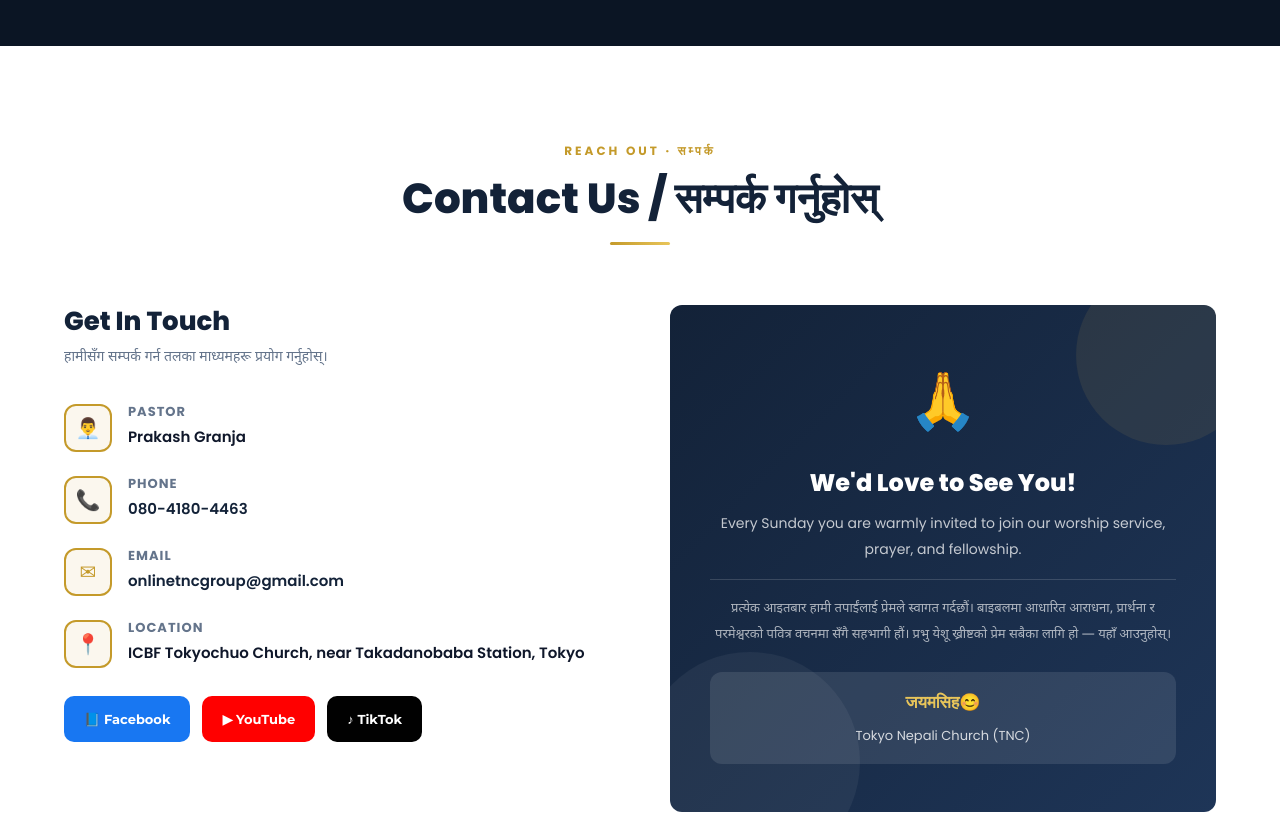
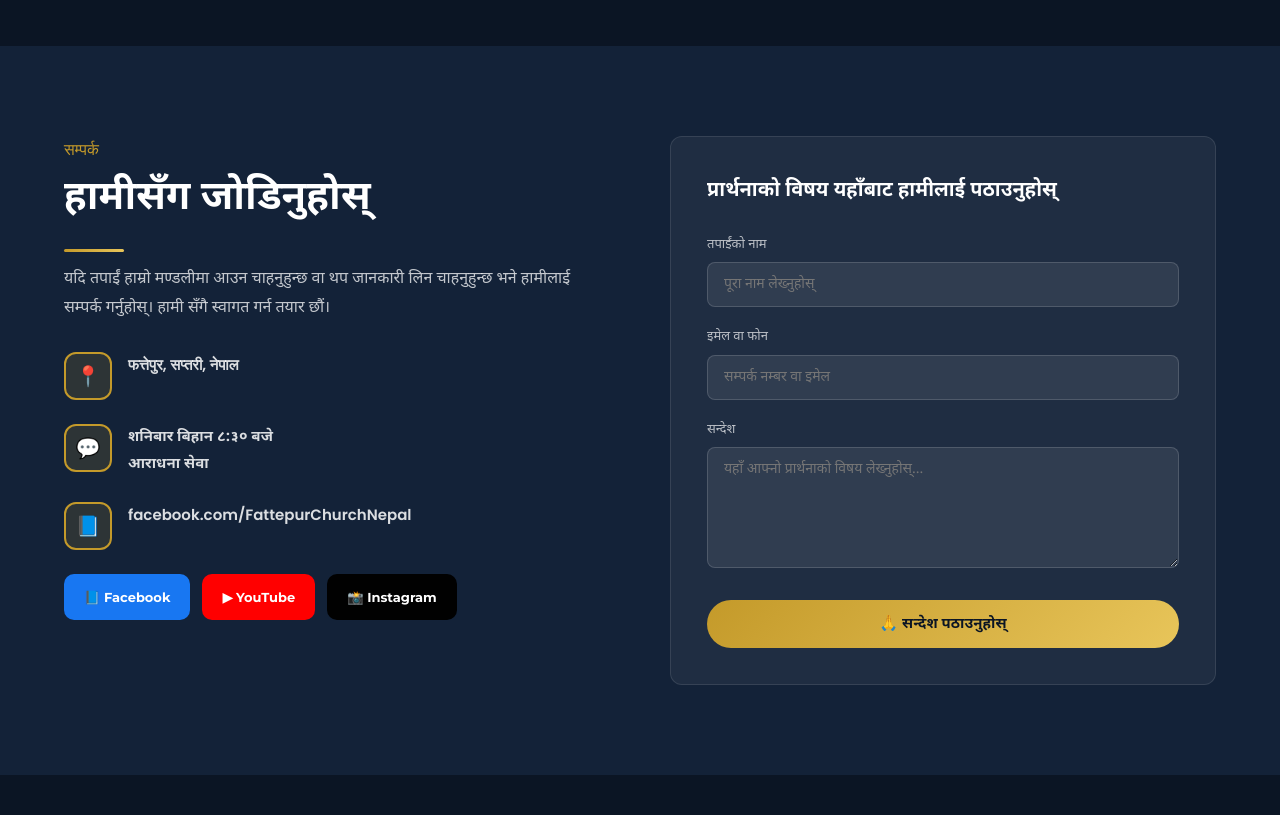
Before and after one commit to tokyonepalichurch/tokyonepalichurch.github.io, a plain HTML site: page index.html in a window 1280 px wide. Shown: the part 6480-7295 px from the top of the page. Drawn offline with nearby package versions, Linux system fonts and the light colour scheme; a web font is replaced by a local one.

Commit message:
Update index.html

```diff
--- a/index.html
+++ b/index.html
@@ -2150,64 +2150,66 @@ footer {
     </div>
   </section>
 
-  <!-- CONTACT PREVIEW -->
-  <section class="section">
+  <!-- PRAYER REQUEST FORM (HOME) -->
+<section class="section" style="background: var(--navy);">
   <div class="container">
-      <div class="section-header fade-up">
-        <span class="label">Reach Out · सम्पर्क</span>
-        <h2>Contact Us / सम्पर्क गर्नुहोस्</h2>
-        <div class="gold-line"></div>
-      </div>
     <div class="contact-grid">
-        <div class="contact-info fade-up">
-          <h3>Get In Touch</h3>
-          <p class="np-sub nepali">हामीसँग सम्पर्क गर्न तलका माध्यमहरू प्रयोग गर्नुहोस्।</p>
-          <div class="contact-row">
-            <div class="cr-icon">👨‍💼</div>
+
+      <!-- Left info side -->
+      <div class="contact-info fade-up" style="color: var(--white);">
+        <span class="label" style="color: var(--gold);">सम्पर्क</span>
+        <h2 class="nepali" style="color: var(--white); font-size: clamp(26px,4vw,40px); font-weight:800; margin-bottom:8px;">हामीसँग जोडिनुहोस्</h2>
+        <div class="gold-line" style="margin: 14px 0;"></div>
+        <p class="nepali" style="color: rgba(255,255,255,0.75); margin-bottom: 28px;">
+          यदि तपाईं हाम्रो मण्डलीमा आउन चाहनुहुन्छ वा थप जानकारी लिन चाहनुहुन्छ भने हामीलाई सम्पर्क गर्नुहोस्। हामी सँगै स्वागत गर्न तयार छौं।
+        </p>
+        <div class="contact-row" style="color: var(--white);">
+          <div class="cr-icon" style="background: rgba(196,154,42,0.15);">📍</div>
+          <div><p style="color: rgba(255,255,255,0.85);">फत्तेपुर, सप्तरी, नेपाल</p></div>
+        </div>
+        <div class="contact-row" style="color: var(--white);">
+          <div class="cr-icon" style="background: rgba(196,154,42,0.15);">💬</div>
           <div>
-              <h4>Pastor</h4>
-              <p>Prakash Granja</p>
-            </div>
-          </div>
-          <div class="contact-row">
-            <div class="cr-icon">📞</div>
-            <div>
-              <h4>Phone</h4>
-              <p><a href="tel:+818041804463">080-4180-4463</a></p>
-            </div>
-          </div>
-          <div class="contact-row">
-            <div class="cr-icon">✉</div>
-            <div>
-              <h4>Email</h4>
-              <p><a href="mailto:onlinetncgroup@gmail.com">onlinetncgroup@gmail.com</a></p>
-            </div>
-          </div>
-          <div class="contact-row">
-            <div class="cr-icon">📍</div>
-            <div>
-              <h4>Location</h4>
-              <p>ICBF Tokyochuo Church, near Takadanobaba Station, Tokyo</p>
-            </div>
-          </div>
-          <div class="social-links">
-            <a href="https://www.facebook.com/profile.php?id=100068941296101" class="social-btn fb" target="_blank">📘 Facebook</a>
-            <a href="https://www.youtube.com/@TokyoNepaliChurchJapan" class="social-btn yt" target="_blank">▶ YouTube</a>
-            <a href="https://www.tiktok.com/@tokyonepalichurch1" class="social-btn tk" target="_blank">♪ TikTok</a>
-          </div>
-        </div>
-        <div class="contact-visual fade-up">
-          <div class="cv-icon">🙏</div>
-          <h3>We'd Love to See You!</h3>
-          <p>Every Sunday you are warmly invited to join our worship service, prayer, and fellowship.</p>
-          <div class="cv-np nepali">
-            प्रत्येक आइतबार हामी तपाईंलाई प्रेमले स्वागत गर्दछौं। बाइबलमा आधारित आराधना, प्रार्थना र परमेश्वरको पवित्र वचनमा सँगै सहभागी हौं। प्रभु येशू ख्रीष्टको प्रेम सबैका लागि हो — यहाँ आउनुहोस्।
-          </div>
-          <div class="cv-pastor">
-            <strong>जयमसिह😊</strong>
-            <span>Tokyo Nepali Church (TNC)</span>
-          </div>
-        </div>
+            <p class="nepali" style="color: rgba(255,255,255,0.85);">शनिबार बिहान ८:३० बजे<br>आराधना सेवा</p>
+          </div>
+        </div>
+        <div class="contact-row" style="color: var(--white);">
+          <div class="cr-icon" style="background: rgba(196,154,42,0.15);">📘</div>
+          <div><p style="color: rgba(255,255,255,0.85);">facebook.com/FattepurChurchNepal</p></div>
+        </div>
+        <div class="social-links" style="margin-top: 24px;">
+          <a href="https://www.facebook.com/" class="social-btn fb" target="_blank">📘 Facebook</a>
+          <a href="https://www.youtube.com/" class="social-btn yt" target="_blank">▶ YouTube</a>
+          <a href="https://www.instagram.com/" class="social-btn tk" target="_blank">📸 Instagram</a>
+        </div>
+      </div>
+
+      <!-- Right form side -->
+      <div class="fade-up" style="background: rgba(255,255,255,0.05); border: 1px solid rgba(255,255,255,0.1); border-radius: var(--radius); padding: 36px;">
+        <h3 class="nepali" style="color: var(--white); font-size: 20px; margin-bottom: 24px;">प्रार्थनाको विषय यहाँबाट हामीलाई पठाउनुहोस्</h3>
+
+        <div style="margin-bottom: 18px;">
+          <label class="nepali" style="display:block; color:rgba(255,255,255,0.7); font-size:13px; margin-bottom:6px;">तपाईंको नाम</label>
+          <input type="text" id="prayer-name" placeholder="पूरा नाम लेख्नुहोस्" style="width:100%; padding:12px 16px; background:rgba(255,255,255,0.08); border:1px solid rgba(255,255,255,0.15); border-radius:var(--radius-sm); color:var(--white); font-family:'Noto Sans Devanagari',sans-serif; font-size:14px; outline:none; transition:border 0.2s;" onfocus="this.style.borderColor='var(--gold)'" onblur="this.style.borderColor='rgba(255,255,255,0.15)'">
+        </div>
+
+        <div style="margin-bottom: 18px;">
+          <label class="nepali" style="display:block; color:rgba(255,255,255,0.7); font-size:13px; margin-bottom:6px;">इमेल वा फोन</label>
+          <input type="text" id="prayer-contact" placeholder="सम्पर्क नम्बर वा इमेल" style="width:100%; padding:12px 16px; background:rgba(255,255,255,0.08); border:1px solid rgba(255,255,255,0.15); border-radius:var(--radius-sm); color:var(--white); font-family:'Noto Sans Devanagari',sans-serif; font-size:14px; outline:none; transition:border 0.2s;" onfocus="this.style.borderColor='var(--gold)'" onblur="this.style.borderColor='rgba(255,255,255,0.15)'">
+        </div>
+
+        <div style="margin-bottom: 24px;">
+          <label class="nepali" style="display:block; color:rgba(255,255,255,0.7); font-size:13px; margin-bottom:6px;">सन्देश</label>
+          <textarea id="prayer-message" rows="5" placeholder="यहाँ आफ्नो प्रार्थनाको विषय लेख्नुहोस्..." style="width:100%; padding:12px 16px; background:rgba(255,255,255,0.08); border:1px solid rgba(255,255,255,0.15); border-radius:var(--radius-sm); color:var(--white); font-family:'Noto Sans Devanagari',sans-serif; font-size:14px; outline:none; resize:vertical; transition:border 0.2s;" onfocus="this.style.borderColor='var(--gold)'" onblur="this.style.borderColor='rgba(255,255,255,0.15)'"></textarea>
+        </div>
+
+        <button onclick="submitPrayerRequest()" style="width:100%; padding:14px; background:linear-gradient(135deg,var(--gold),var(--gold-light)); color:var(--navy-dark); border:none; border-radius:var(--radius-pill); font-family:'Noto Sans Devanagari','Poppins',sans-serif; font-size:15px; font-weight:700; cursor:pointer; transition:var(--transition);" onmouseover="this.style.opacity='0.9'" onmouseout="this.style.opacity='1'">
+          🙏 सन्देश पठाउनुहोस्
+        </button>
+
+        <p id="prayer-status" style="text-align:center; margin-top:14px; font-size:13px; color:var(--gold-light); display:none;"></p>
+      </div>
+
     </div>
   </div>
 </section>
@@ -2709,6 +2711,30 @@ const pageObserver = new MutationObserver(() => {
   document.querySelectorAll('.fade-up:not(.visible)').forEach(el => observer.observe(el));
 });
 pageObserver.observe(document.body, { childList: true, subtree: true });
+  // Prayer Request Form — EmailJS later connect गर्न यहाँ replace गर्नुहोस्
+function submitPrayerRequest() {
+  const name = document.getElementById('prayer-name').value.trim();
+  const contact = document.getElementById('prayer-contact').value.trim();
+  const message = document.getElementById('prayer-message').value.trim();
+  const status = document.getElementById('prayer-status');
+
+  if (!name || !message) {
+    status.style.display = 'block';
+    status.style.color = '#f87171';
+    status.textContent = '⚠ कृपया नाम र सन्देश भर्नुहोस्।';
+    return;
+  }
+
+  // TODO: EmailJS integrate गर्दा यहाँ emailjs.send(...) राख्नुहोस्
+  // emailjs.send('YOUR_SERVICE_ID', 'YOUR_TEMPLATE_ID', { name, contact, message });
+
+  status.style.display = 'block';
+  status.style.color = 'var(--gold-light)';
+  status.textContent = '✅ तपाईंको सन्देश पठाइयो। धन्यवाद!';
+  document.getElementById('prayer-name').value = '';
+  document.getElementById('prayer-contact').value = '';
+  document.getElementById('prayer-message').value = '';
+}
 </script>
 </body>
 </html>
```
Lines whose indentation alone changed are shown as unchanged.
